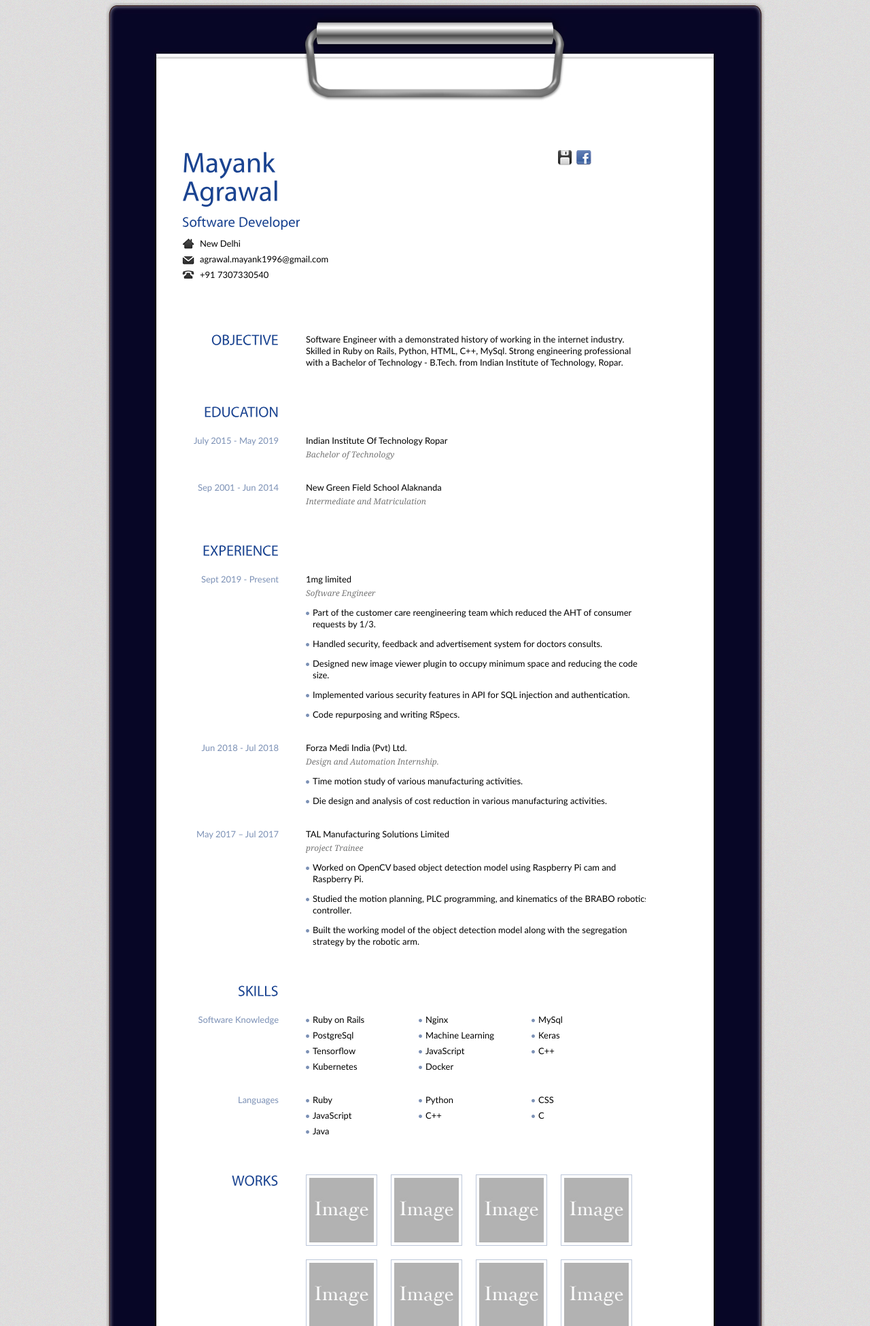
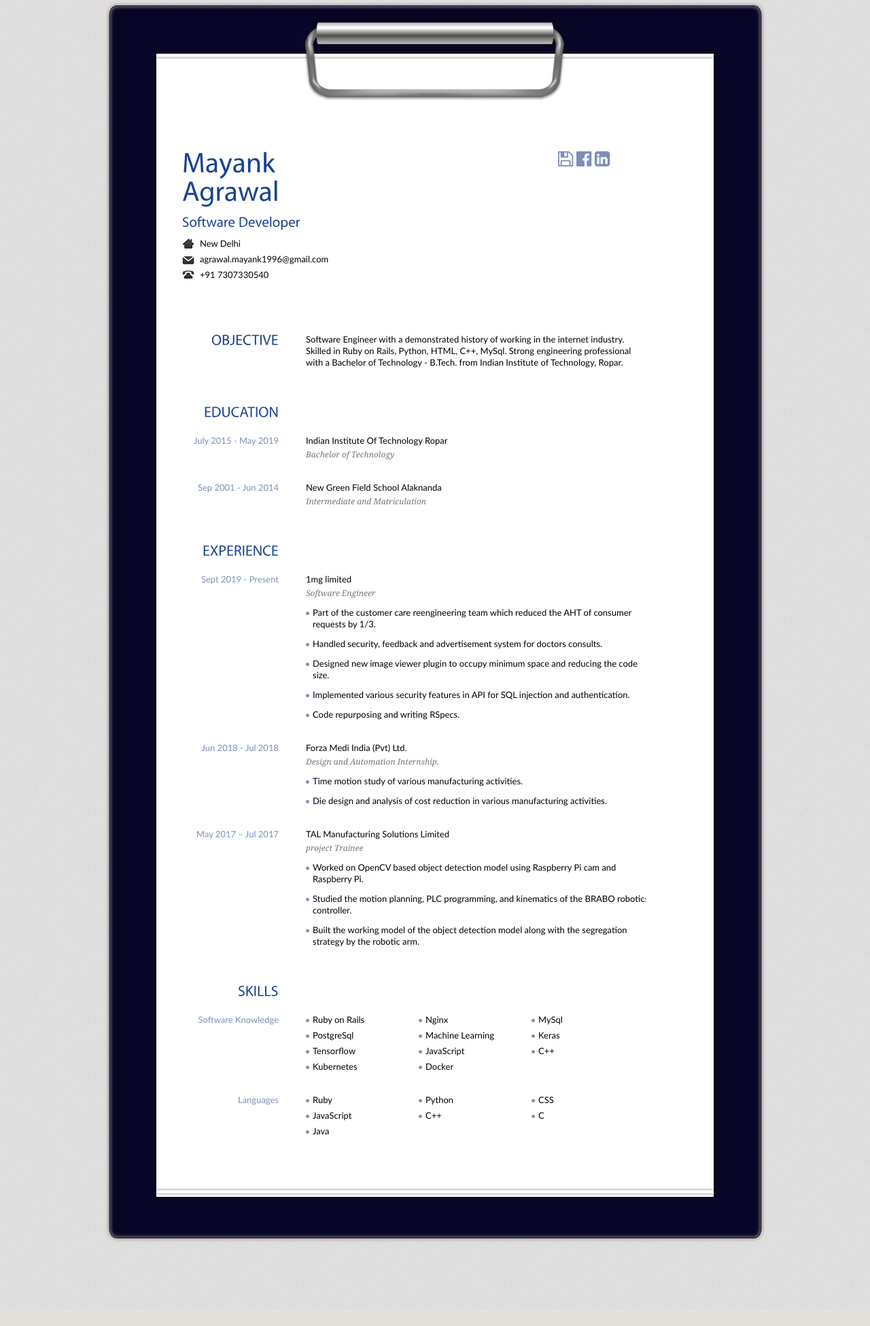
Before and after one commit to wolwire/resume, a plain HTML site: page index.html in a window 1280 px wide. Shown: the part 56-2007 px from the top of the page at 68% size. After the commit the page ends 1984 px from the top, so only its background shows below. Drawn offline with Linux system fonts and the light colour scheme.

Commit message:
Add font icon library

```diff
--- a/index.html
+++ b/index.html
@@ -5,6 +5,8 @@
 <title>Resume</title>
 <link type="text/css" rel="stylesheet" href="css/blue.css" />
 <link type="text/css" rel="stylesheet" href="css/print.css" media="print"/>
+<!-- <link rel="stylesheet" href="https://stackpath.bootstrapcdn.com/bootstrap/4.5.2/css/bootstrap.min.css" integrity="sha384-JcKb8q3iqJ61gNV9KGb8thSsNjpSL0n8PARn9HuZOnIxN0hoP+VmmDGMN5t9UJ0Z" crossorigin="anonymous"> -->
+<link rel="stylesheet" href="https://stackpath.bootstrapcdn.com/font-awesome/4.7.0/css/font-awesome.min.css" integrity="sha384-wvfXpqpZZVQGK6TAh5PVlGOfQNHSoD2xbE+QkPxCAFlNEevoEH3Sl0sibVcOQVnN" crossorigin="anonymous">
 <!--[if IE 7]>
 <link href="css/ie7.css" rel="stylesheet" type="text/css" />
 <![endif]-->
@@ -49,9 +51,9 @@
           <!-- Begin Social -->
           <div class="social">
             <ul>
-              <li><a class='north' href="document/resume.pdf" title="MayankAgrawal.pdf"><img src="images/icn-save.jpg" alt="Download the pdf version" /></a></li>
-              <li><a class='north' href="https://www.facebook.com/mayankagrawal2011" title="My Facebook Profile"><img src="images/icn-facebook.jpg" alt="" /></a></li>
-              <li><a class='north' href="https://www.facebook.com/mayankagrawal2011" title="My Facebook Profile"><img src="images/linkedin.png" alt="" /></a></li>
+              <li><a class='north' href="document/resume.pdf" title="MayankAgrawal.pdf"><i class="fa fa-floppy-o fa-2x" aria-hidden="true"></i></a></li>
+              <li><a class='north' href="https://www.facebook.com/mayankagrawal2011" title="My Facebook Profile"><i class="fa fa-facebook-official fa-2x" aria-hidden="true"></i></a></li>
+              <li><a class='north' href="https://www.linkedin.com/in/mayank-agrawal-b8a7a2112" title="My LinkedIn Profile"><i class="fa fa-linkedin-square fa-2x" aria-hidden="true"></i></a></li>
             </ul>
           </div>
           <!-- End Social -->
@@ -145,22 +147,6 @@
             </ul>
           </div>
         </div>
-        <!-- End 4th Row -->
-         <!-- Begin 5th Row -->
-        <div class="entry">
-        <h2>WORKS</h2>
-        	<ul class="works">
-        		<li><a href="images/1.jpg" rel="gallery" title="Lorem ipsum dolor sit amet."><img src="images/image.jpg" alt="" /></a></li>
-        		<li><a href="images/2.jpg" rel="gallery" title="Lorem ipsum dolor sit amet."><img src="images/image.jpg" alt="" /></a></li>
-        		<li><a href="images/3.jpg" rel="gallery" title="Lorem ipsum dolor sit amet."><img src="images/image.jpg" alt="" /></a></li>
-        		<li><a href="images/1.jpg" rel="gallery" title="Lorem ipsum dolor sit amet."><img src="images/image.jpg" alt="" /></a></li>
-        		<li><a href="images/2.jpg" rel="gallery" title="Lorem ipsum dolor sit amet."><img src="images/image.jpg" alt="" /></a></li>
-        		<li><a href="images/3.jpg" rel="gallery" title="Lorem ipsum dolor sit amet."><img src="images/image.jpg" alt="" /></a></li>
-        		<li><a href="images/1.jpg" rel="gallery" title="Lorem ipsum dolor sit amet."><img src="images/image.jpg" alt="" /></a></li>
-        		<li><a href="images/1.jpg" rel="gallery" title="Lorem ipsum dolor sit amet."><img src="images/image.jpg" alt="" /></a></li>
-        	</ul>
-        </div>
-        <!-- Begin 5th Row -->
       </div>
       <div class="clear"></div>
       <div class="paper-bottom"></div>
```
